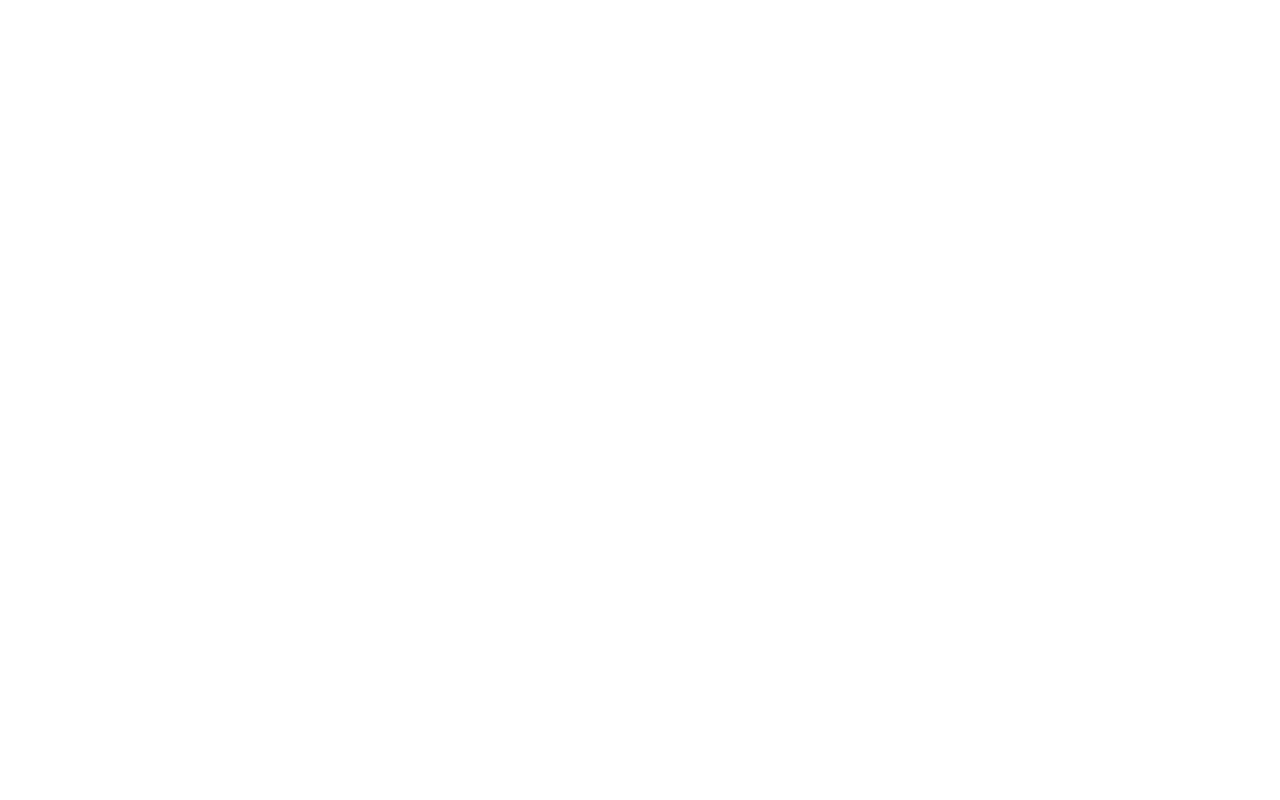
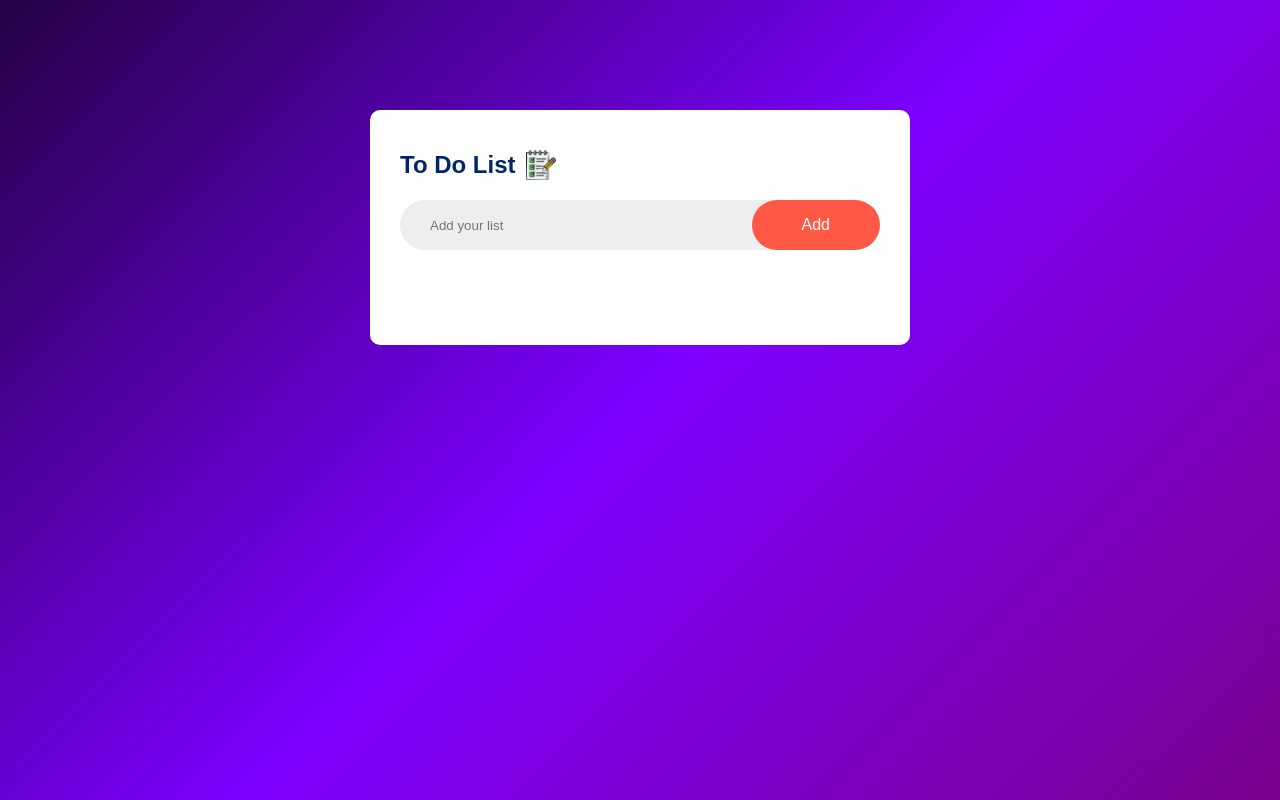
Before and after one commit to Kannan-06/To-Do-list, a plain HTML site: page index.html in a window 1280 px wide. Drawn offline with Linux system fonts and the light colour scheme.

Commit message:
Added new commit

```diff
--- a/index.html
+++ b/index.html
@@ -4,8 +4,17 @@
         <meta charset="UTF-8">
         <meta name="viewport" content="width=device-width, initial-scale=1.0">
         <title>To Do List</title>
+        <link rel="stylesheet" href="style.css">
     </head>
     <body>
-
+        <div class="container">
+            <div class="todo-web">
+                <h2><strong>To Do List</strong><img src="image-icons/checklist_10552402.png"></h2>
+                <div class="row">
+                    <input type="text" id="input-box" placeholder="Add your list">
+                    <button>Add</button>
+                </div>
+            </div>
+        </div>
     </body>
 </html>
--- a/style.css
+++ b/style.css
@@ -0,0 +1,64 @@
+*{
+    margin: 0;
+    padding: 0;
+    font-family: 'Poppins', sans-serif;
+    box-sizing: border-box;
+}
+
+.container{
+    width: 100%;
+    min-height: 100vh;
+    background: linear-gradient(135deg, #240246,#7d00ff, #79028e);
+    padding: 10px;
+}
+
+.todo-web{
+    width: 100%;
+    max-width: 540px;
+    background: #fff;
+    margin: 100px auto 20px;
+    padding: 40px 30px 70px;
+    border-radius: 10px;
+}
+
+.todo-web h2{
+    color: #002765;
+    display: flex;
+    align-items: center;
+    margin-bottom: 20px;
+}
+
+.todo-web h2 img{
+    width: 30px;
+    margin-left: 10px;
+}
+
+.row{
+    display: flex;
+    align-items: center;
+    justify-content: space-between;
+    background: #edeef0;
+    border-radius: 30px;
+    padding-left: 20px;
+    margin-bottom: 25px;
+}
+
+input{
+    flex: 1;
+    border: none;
+    outline: none;
+    background: transparent;
+    padding: 10px;
+    font-weight: 14px;
+}
+
+button{
+    border: none;
+    outline: none;
+    padding: 16px 50px;
+    background: #ff5945;
+    color: #fff;
+    font-size: 16px;
+    cursor: pointer;
+    border-radius: 40px;
+}
```
